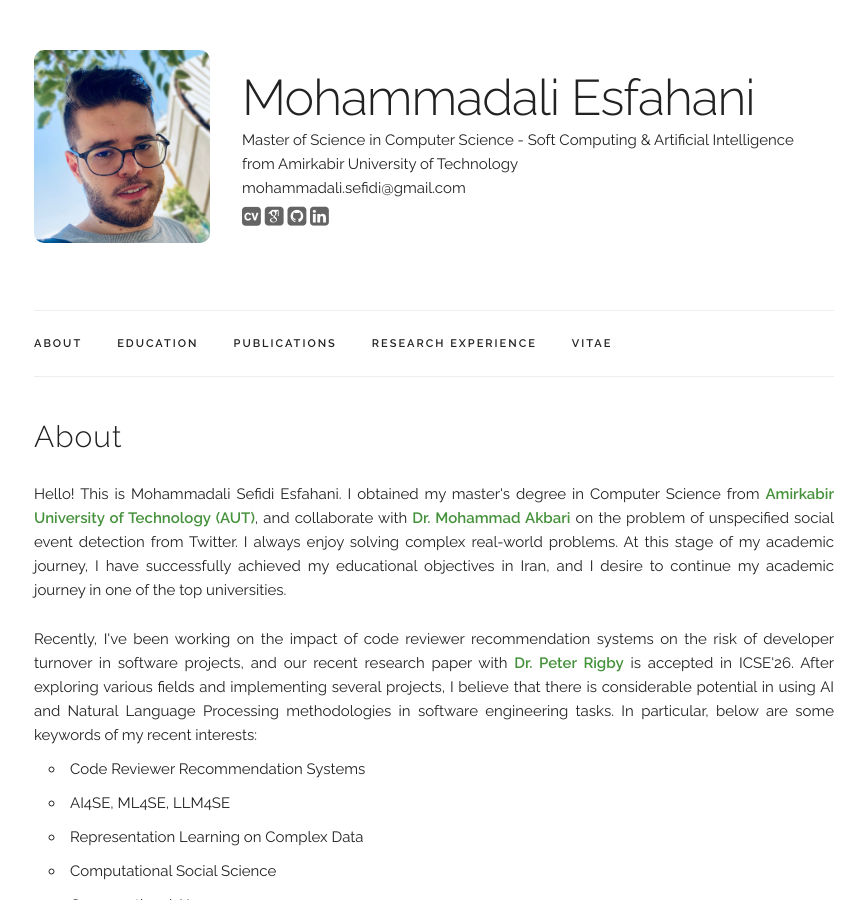
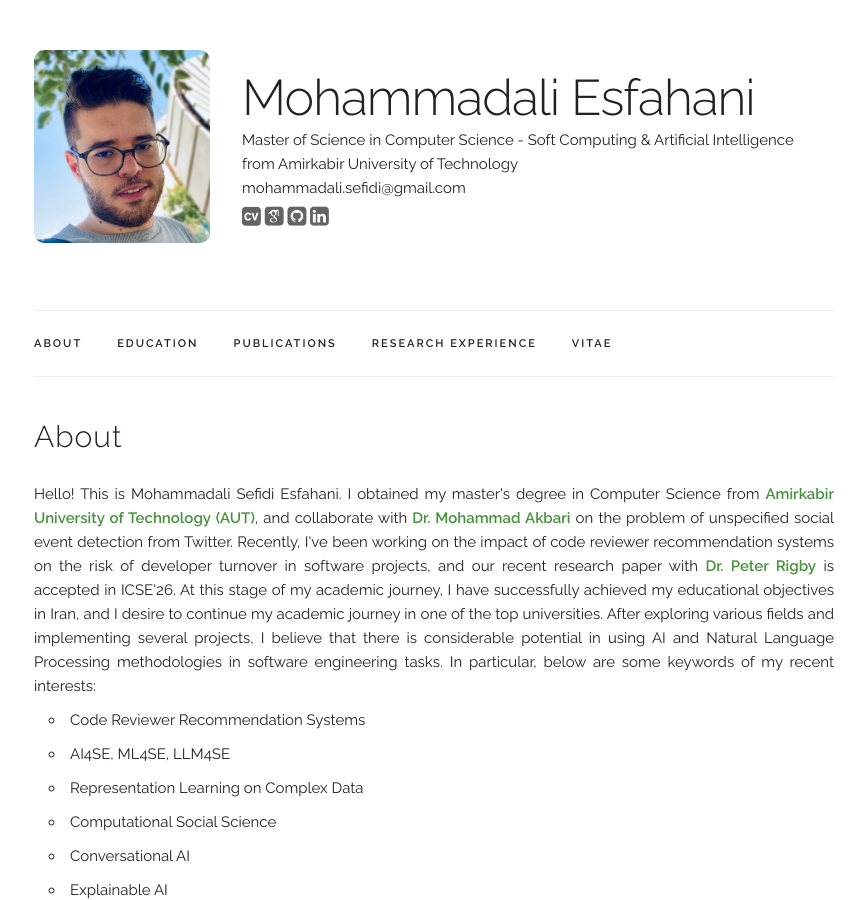
Before and after one commit to mojtabaSefidi/mojtabaSefidi.github.io, a Jekyll site: the page built from index.html, in a window 1280 px wide and 900 px high. Shown: the whole window, without its empty margins (206-1071 px from the left). Built offline with Jekyll 4.4.1, drawn with Linux system fonts in a browser that asks for light colours; some web fonts are replaced.

Commit message:
Update index.html

```diff
--- a/index.html
+++ b/index.html
@@ -9,12 +9,9 @@ layout: default
       Hello! This is Mohammadali Sefidi Esfahani.
       I obtained my master's degree in Computer Science from <a href="https://aut.ac.ir/en">Amirkabir University of Technology (AUT)</a>,
       and collaborate with <a href="https://scholar.google.com.sg/citations?user=JU344KEAAAAJ&hl=en">Dr. Mohammad Akbari</a> on the problem of unspecified social event detection from Twitter.
-      I always enjoy solving complex real-world problems.
-      At this stage of my academic journey, I have successfully achieved my educational objectives in Iran, and I desire to continue my academic journey in one of the top universities.
-    </p>
-    <p>
       Recently, I've been working on the impact of code reviewer recommendation systems on the risk of developer turnover in software projects,
       and our recent research paper with <a href="https://scholar.google.com/citations?user=lGVxz58AAAAJ&hl=en">Dr. Peter Rigby</a> is accepted in ICSE'26.
+      At this stage of my academic journey, I have successfully achieved my educational objectives in Iran, and I desire to continue my academic journey in one of the top universities.
       After exploring various fields and implementing several projects, I believe that there is considerable potential in using AI and Natural Language Processing methodologies in software engineering tasks.
       In particular, below are some keywords of my recent interests:
     </p>
```
